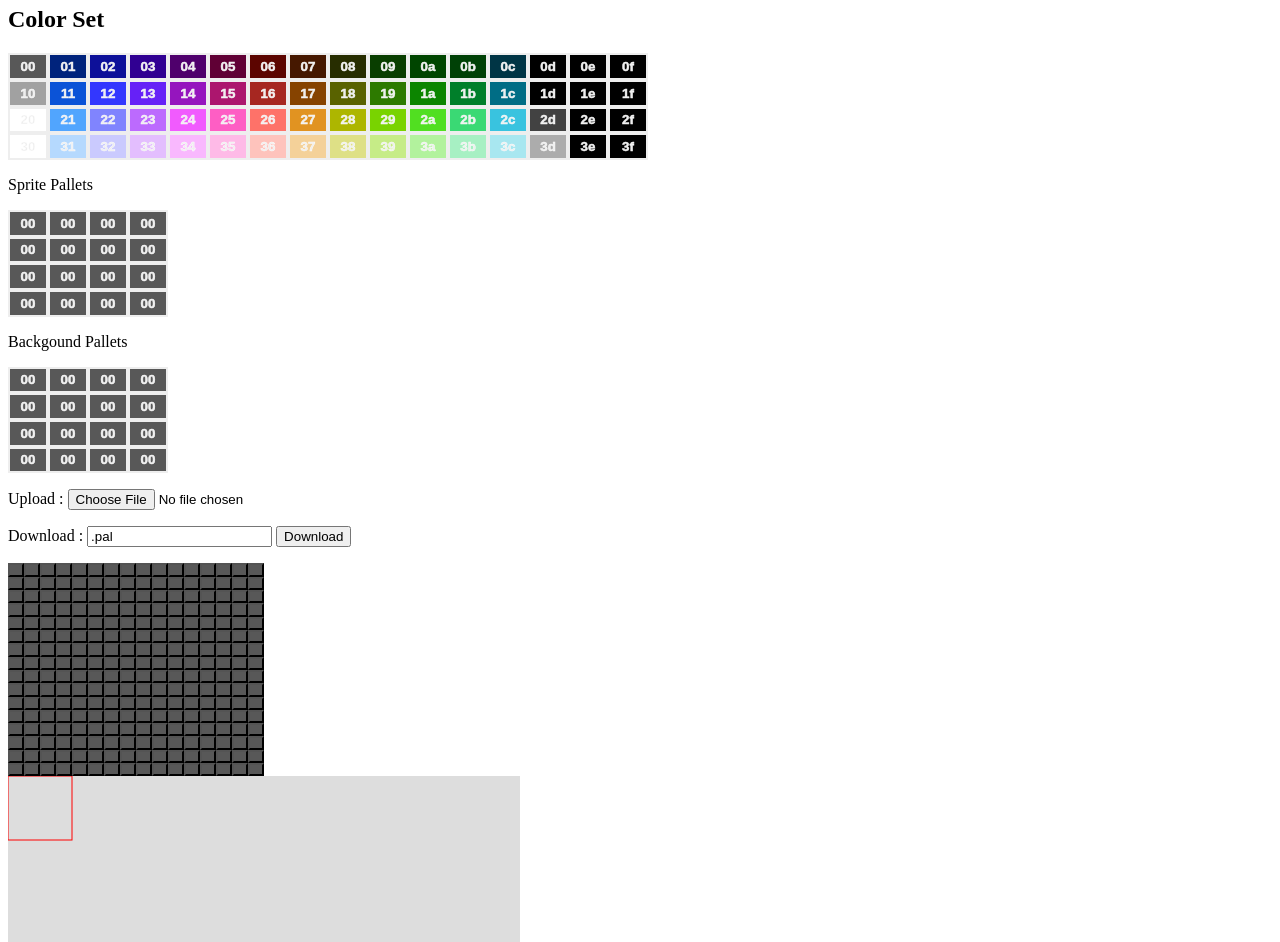
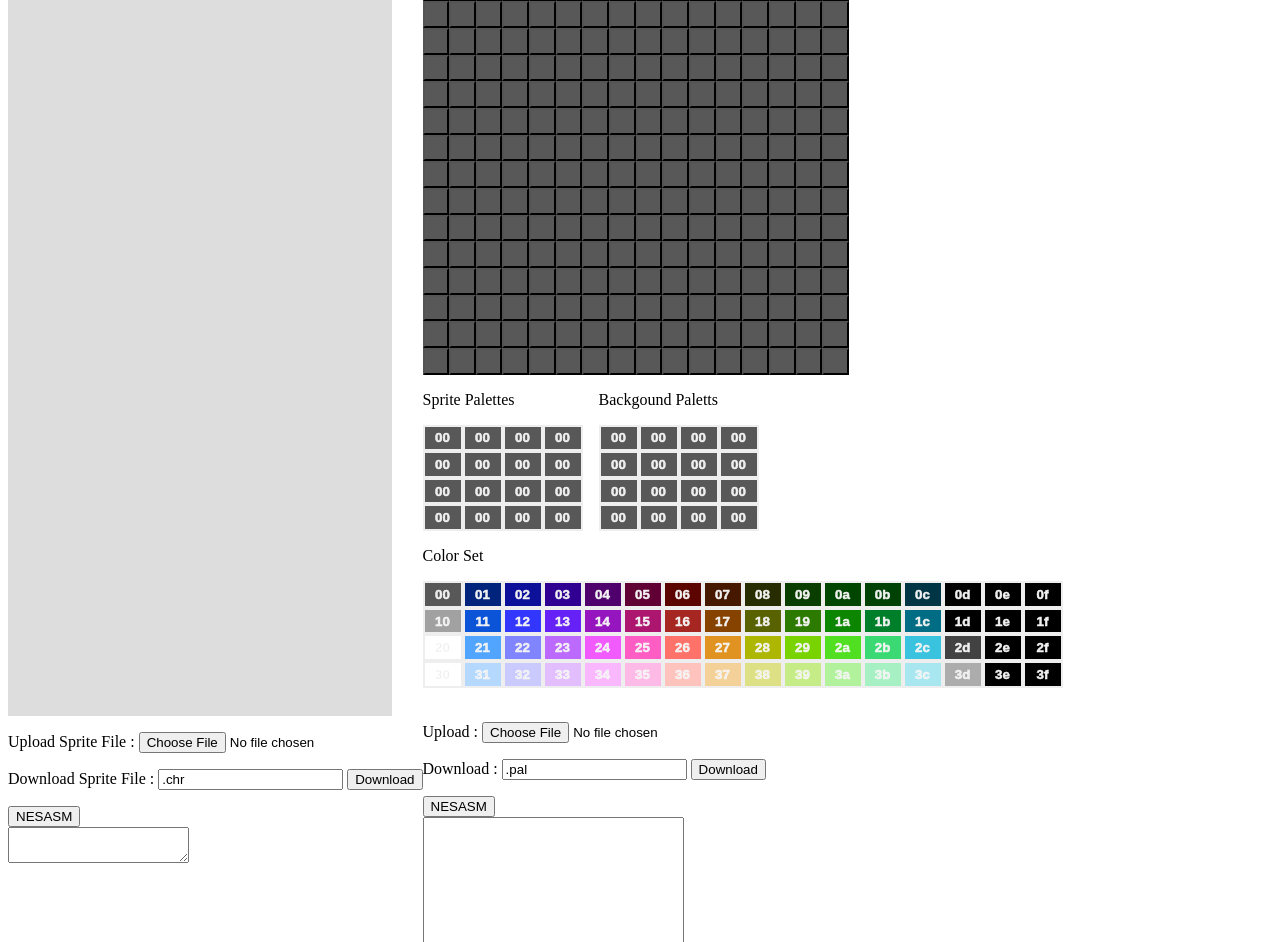
Before and after one commit to 22min/nes_palette, a plain HTML site: page index.html in a window 1280 px wide. Shown: the part 60-1002 px from the top of the page. Drawn offline with Linux system fonts and the light colour scheme.

Commit message:
NESASMのコードを生成する機能を追加

```diff
--- a/index.html
+++ b/index.html
@@ -10,6 +10,13 @@
                 text-stroke: 0.5px #FFF;
                 -webkit-text-stroke: 0.5px #FFF;
 
+            }
+            .block{
+                justify-content:center;
+                align-items:center;
+            }
+            .wrap{
+                display:flex;
             }
         </style>
         <script>
@@ -142,7 +149,7 @@
                 //sprite_edit_canvas[i][j] = selected_j;
                 //update_sprite_canvas();
                 const dot_elem = document.getElementById('sprite-canvas-dot-'+i+'-'+j);
-                dot_elem.style = 'height:1em; width:1em; background-color:#' + color_set[palette_val[sprite_palette_list[0]][selected_j]];
+                dot_elem.style = 'height:2em; width:2em; background-color:#' + color_set[palette_val[sprite_palette_list[0]][selected_j]];
                 //console.log(i,j,selected_area.i);
                 //console.log(sprite_color_map);
                 if(i<8 && j < 8){
@@ -170,16 +177,16 @@
                 for(let i=0; i<sprite_color_map[0].length; i++){
                     for(let j=0; j<sprite_color_map[0][0].length; j++){
                         let dot_elem = document.getElementById('sprite-canvas-dot-'+i+'-'+j);
-                        dot_elem.style = 'height:1em; width:1em; background-color:#' + color_set[palette_val[sprite_palette_list[0]][sprite_color_map[selected_area.i][i][j]]];
+                        dot_elem.style = 'height:2em; width:2em; background-color:#' + color_set[palette_val[sprite_palette_list[0]][sprite_color_map[selected_area.i][i][j]]];
 
                         dot_elem = document.getElementById('sprite-canvas-dot-' + (i+8) + '-' + j );
-                        dot_elem.style = 'height:1em; width:1em; background-color:#' + color_set[palette_val[sprite_palette_list[0]][sprite_color_map[selected_area.i+16][i][j]]];
+                        dot_elem.style = 'height:2em; width:2em; background-color:#' + color_set[palette_val[sprite_palette_list[0]][sprite_color_map[selected_area.i+16][i][j]]];
 
                         dot_elem = document.getElementById('sprite-canvas-dot-' + i + '-' + (j+8) );
-                        dot_elem.style = 'height:1em; width:1em; background-color:#' + color_set[palette_val[sprite_palette_list[0]][sprite_color_map[selected_area.i+1][i][j]]];
+                        dot_elem.style = 'height:2em; width:2em; background-color:#' + color_set[palette_val[sprite_palette_list[0]][sprite_color_map[selected_area.i+1][i][j]]];
 
                         dot_elem = document.getElementById('sprite-canvas-dot-' + (i+8) + '-' + (j+8) );
-                        dot_elem.style = 'height:1em; width:1em; background-color:#' + color_set[palette_val[sprite_palette_list[0]][sprite_color_map[selected_area.i+17][i][j]]];
+                        dot_elem.style = 'height:2em; width:2em; background-color:#' + color_set[palette_val[sprite_palette_list[0]][sprite_color_map[selected_area.i+17][i][j]]];
                     }
 
                 }
@@ -188,7 +195,7 @@
                 //sprite map
                 const canvas = document.getElementById('sprite-map');
                 const context = canvas.getContext('2d');
-                const pixel_size = 4;
+                const pixel_size = 3;
 
                 //console.log(canvas);
                 //for(let i=0;i<128*4;i++){
@@ -208,7 +215,7 @@
                 //context.strokeStyle = "rgb(255,0,0)";
                 //context.strokeRect(0,0,4*16,4*16);
                 if(selected_area){
-                    context.strokeRect(selected_area.x, selected_area.y, 4*16, 4*16);
+                    context.strokeRect(selected_area.x, selected_area.y, pixel_size*16, pixel_size*16);
                 }
             }
             function download(){
@@ -369,9 +376,56 @@
             function getRandomInt(max) {
                 return Math.floor(Math.random() * max);
             }
+            function palette_nesasm_gen(){
+                //パレットデータを格納するNESASMのコードを生成
+                const textarea = document.getElementById('palette-nesasm');
+                textarea.value = "spritePalette:\n";
+                for(let i=0;i<8;i++){
+                    textarea.value += "    .db " + palette_val[i].map(x => "$" + ("00" +x.toString(16)).slice(-2) ).join(", ") + "\n";
+                    if(i==3){
+                        textarea.value += "backgroundPalette:\n"
+                    }
+                }
+                textarea.select();
+            }
+            function chr_nesasm_gen(){
+                const textarea = document.getElementById('chr-nesasm');
+                textarea.value += "loadSpriteChr: \n";
+                for(let i=0; i<16*16*2; i++){
+                    let val_list = [];
+                    for(let j=0; j<8; j++){
+                        let bitmap_row1 = '';
+                        let bitmap_row2 = '';
+                        for(let k=0; k<8;k++){
+                            if(sprite_color_map[i][j][k]==0){
+                                bitmap_row1 += '0';
+                                bitmap_row2 += '0';
+                            }else if(sprite_color_map[i][j][k]==1){
+                                bitmap_row1 += '1';
+                                bitmap_row2 += '0';
+                            }else if(sprite_color_map[i][j][k]==2){
+                                bitmap_row1 += '0';
+                                bitmap_row2 += '1';
+                            }else{
+                                bitmap_row1 += '1';
+                                bitmap_row2 += '1';
+                            }
+                        }
+                        val_list.push( ( 00 + parseInt(bitmap_row1, 2).toString(16) ).slice(-2) );
+                        val_list.push( ( 00 + parseInt(bitmap_row2, 2).toString(16) ).slice(-2) );
+                    }
+                    textarea.value += "    .db " + val_list.map(x => "$"+x).join(", ") + "\n";
+                    if(i==16){textarea.value += "loadBackgroundChr: \n"}
+                }
+                textarea.select();
+            }
+
 
             window.onload = function(){
+                const textarea = document.getElementById('palette-nesasm');
+                textarea.value = "";
                 //collor set
+                const pixel_size = 3;
                 const color_set_elem = document.getElementById('color-set');
                 var button;
                 for(let i=0; i<16*4; i++){
@@ -391,9 +445,11 @@
 
                 //palette
                 const palette_elem = document.getElementById('palette');
+                let block = document.createElement('div');
+                block.setAttribute('class', 'block');
                 const p = document.createElement('p');
-                p.textContent = 'Sprite Pallets';
-                palette_elem.appendChild(p);
+                p.textContent = 'Sprite Palettes';
+                block.appendChild(p);
                 //for(let i=0; i<16*2; i++){
                 for(let i=0; i<8; i++){
                     palette_val.push([]);
@@ -405,13 +461,17 @@
                         button.style = 'background-color: #'+color_set[palette_val[i][j]]+';';
                         button.setAttribute('class', 'color-button');
                         button.setAttribute('onclick','change_palette(' + i.toString(10) + ',' + j.toString(10) + ');');
-                        palette_elem.appendChild(button);
+                        block.appendChild(button);
                     }
-                    palette_elem.appendChild(document.createElement('br'));
+                    block.appendChild(document.createElement('br'));
                     if(i == 3){
+                        palette_elem.appendChild(block);
                         const p = document.createElement('p');
-                        p.textContent = 'Backgound Pallets';
-                        palette_elem.appendChild(p);
+                        p.textContent = 'Backgound Paletts';
+                        block = document.createElement('div');
+                        block.setAttribute('class', 'block');
+                        block.appendChild(p);
+                        palette_elem.appendChild(block);
                     }
                 }
                 /*
@@ -446,8 +506,8 @@
                     //sprite_edit_canvas.push([]);
                     for(let j=0; j<16; j++){
                         button = document.createElement('button');
-                        //button.style = 'height:1em; width:1em; background-color:#AAAAAA;';
-                        button.style = 'height:1em; width:1em; background-color:#'+ color_set[palette_val[0][0]] +';';
+                        //button.style = 'height:2em; width:2em; background-color:#AAAAAA;';
+                        button.style = 'height:2em; width:2em; background-color:#'+ color_set[palette_val[0][0]] +';';
                         //sprite_edit_canvas[i].push(0);
                         button.id = 'sprite-canvas-dot-' + i.toString(10) + '-' + j;
                         button.setAttribute('onclick', 'change_sprite_canvas(' + i.toString(10) + ', ' + j.toString(10) + ');');
@@ -482,11 +542,11 @@
                         //console.log(color_code);
                         //context.fillStyle = color_code;
                         context.fillStyle = palette_val[0][0];
-                        context.fillRect(i*4,j*4,4,4);
+                        context.fillRect(i*pixel_size, j*pixel_size, pixel_size, pixel_size);
                     }
                 }
                 context.strokeStyle = "rgb(255,0,0)";
-                context.strokeRect(0,0,4*16,4*16);
+                context.strokeRect(0, 0, pixel_size*16, pixel_size*16);
 
                 canvas.addEventListener("click", e => {
                     // マウスの座標をCanvas内の座標とあわせるため
@@ -499,14 +559,14 @@
                     //console.log(point.x, point.y);
 
                     context.strokeStyle = "rgb(255,0,0)";
-                    selected_area.x = parseInt(point.x/64)*64;
-                    selected_area.y = parseInt(point.y/64)*64;
+                    selected_area.x = parseInt(point.x/(16*pixel_size))*16*pixel_size;
+                    selected_area.y = parseInt(point.y/(16*pixel_size))*16*pixel_size;
                     update_sprite_map();
                     //context.strokeRect(selected_area.x, selected_area.y, 4*16, 4*16);
                     //selected_area.x = parseInt(point.x/(4*16));
                     //selected_area.y = parseInt(point.y/(4*16));
-                    let x = parseInt(point.x/(4*16))*2;
-                    let y = parseInt(point.y/(4*16))*32;
+                    let x = parseInt(point.x/(pixel_size*16))*2;
+                    let y = parseInt(point.y/(pixel_size*16))*32;
                     //console.log(x,y);
                     selected_area.i =x+y;
                     update_sprite_canvas();
@@ -515,10 +575,32 @@
         </script>
     </head>
     <body>
-        <h1>NES Graphics Editor</h1>
-        <h2>Color Set</h2>
+        <div class="wrap">
+
+            <div class="block">
+
+                <canvas id="sprite-map" width="384" height="768" style="border-color: #888888;"></canvas>
+                <p>
+                    Upload Sprite File : <input type="file" oninput="load_sprite_bitmap(this);">
+                </p>
+                <p>
+                    Download Sprite File : <input type="text" value=".chr" id="sprite-file-name">
+                    <button onclick="download_sprite_file();">Download</button>
+                </p>
+                <p>
+                    <button onclick="chr_nesasm_gen();">NESASM</button>
+                    <br>
+                    <textarea id="chr-nesasm" onfocus="this.select();"></textarea>
+                </p>
+
+            </div>
+            <div class="block">
+                <div id="sprite-canvas"></div>
+                <div id="palette" class="wrap" style="gap:1em;"></div>
+
+                <p>Color Set</p>
                 <div id="color-set"></div>
-        <div id="palette"></div>
+                <br>
                 <p>
                     Upload : <input type="file" oninput="file_load(this);">
                 </p>
@@ -526,15 +608,16 @@
                     Download : <input type="text" value=".pal" id="palette-file-name">
                     <button onclick="download();">Download</button>
                 </p>
-        <div id="sprite-canvas"></div>
-        <canvas id="sprite-map" width="512" height="1024" style="border-color: #888888;"></canvas>
                 <p>
-            Upload Sprite File : <input type="file" oninput="load_sprite_bitmap(this);">
+                    <button onclick="palette_nesasm_gen();">NESASM</button>
+                    <br>
+                    <textarea id="palette-nesasm" rows="10" cols="30" onfocus="this.select();"></textarea>
                 </p>
-        <p>
-            Download Sprite File : <input type="text" value=".chr" id="sprite-file-name">
-            <button onclick="download_sprite_file();">Download</button>
-        </p>
+            </div>
+
+
+        </body>
+
         <!--
             128dot x 128dot?
         -->
```
Lines whose indentation alone changed are shown as unchanged.
